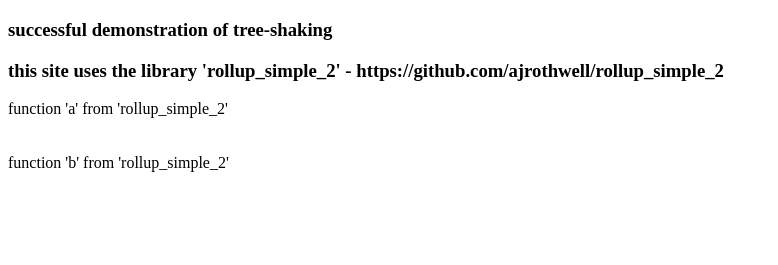
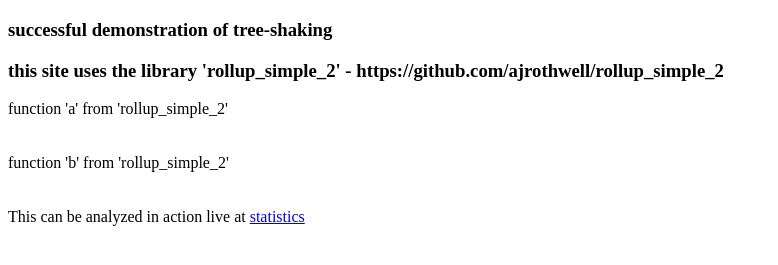
Before and after one commit to ajrothwell/rollup_simple_used, a website built with webpack: page public/index.html in a window 1280 px wide. Shown: the part 61-326 px from the top of the page, without its empty margins (0-778 px from the left). Built offline with nearby package versions, Linux system fonts and the light colour scheme; what rollup_simple_2 would draw is missing.

Commit message:
adds links to stats stuff

```diff
--- a/public/index.html
+++ b/public/index.html
@@ -3,7 +3,6 @@
   <head>
   </head>
 
-  <body>
   <body>
     <h1>webpack_simple_2</h1>
     <h3>successful demonstration of tree-shaking</h3>
@@ -16,6 +15,9 @@
     <div>function 'b' from 'rollup_simple_2'</div>
     <div id="func-b-result"></div>
     <br><br>
+
+    <div>This can be analyzed in action live at <a target="_blank" href="statistics.html">statistics</a>
+
     <script src="app.js"></script>
   </body>
 </html>
```
Also changed, not shown: README.md, dist/index.html, dist/statistics.html. Lines whose indentation alone changed are shown as unchanged.
